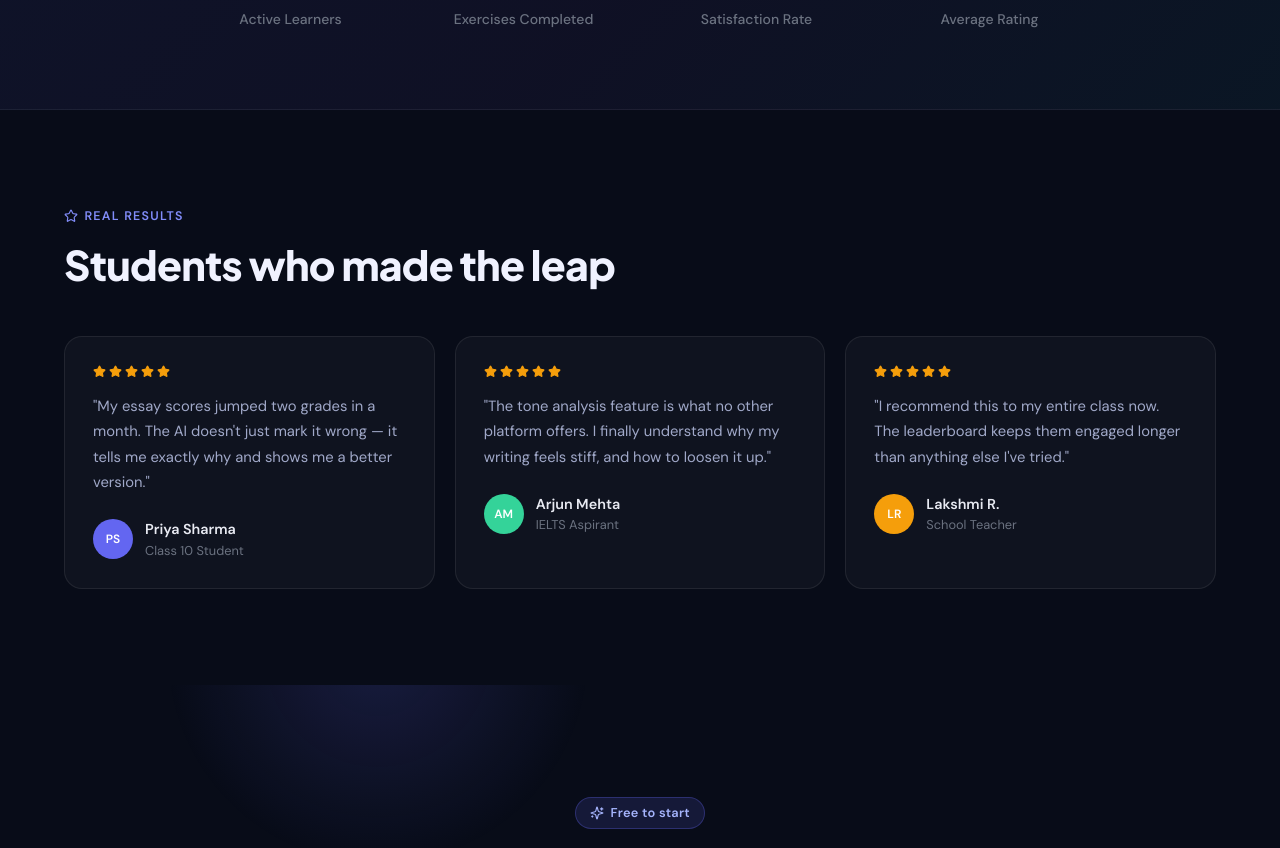
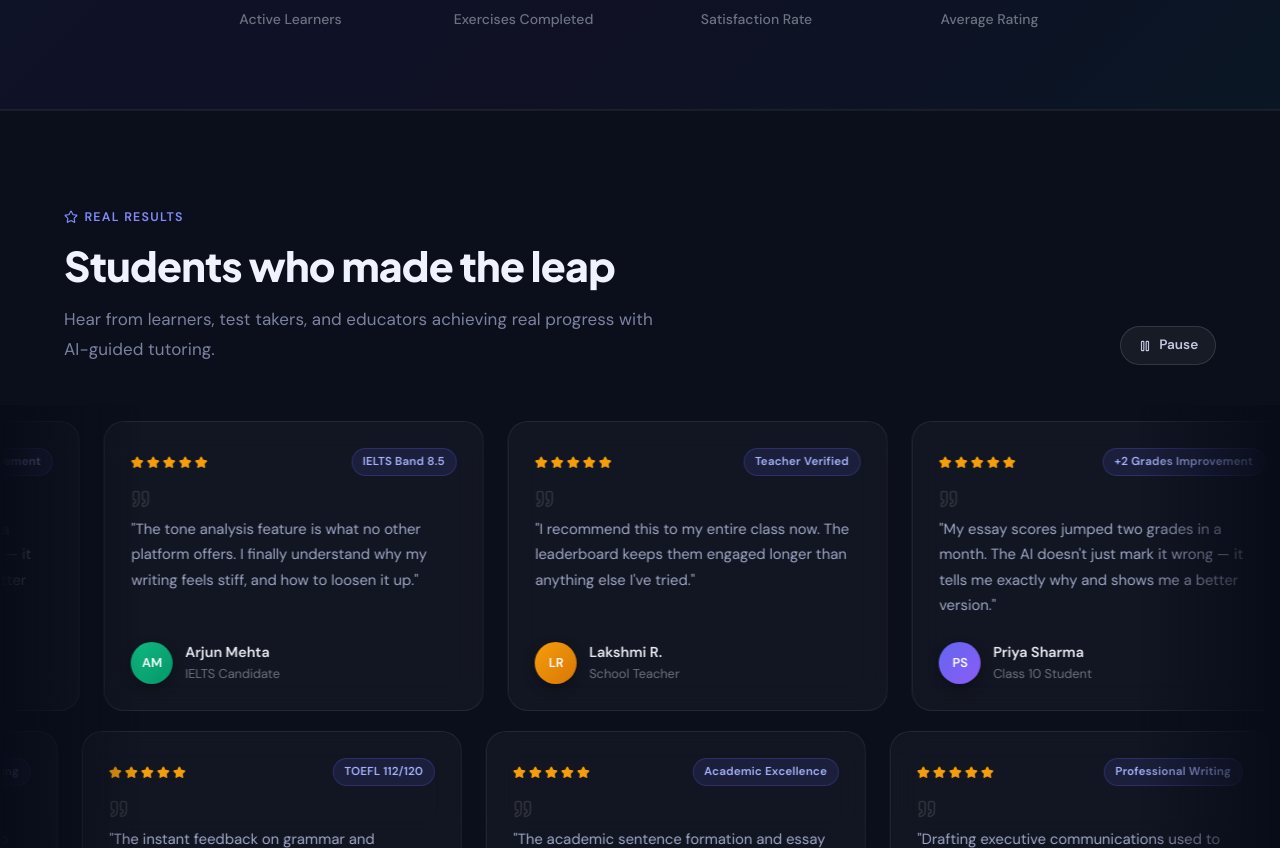
Before and after one commit to mayank-verma04/english-ai-tutor, a React (Vite) app in the folder frontend/: page / in a window 1280 px wide. Shown: the part 1952-2800 px from the top of the page. Built offline with nearby package versions, Linux system fonts and the light colour scheme; no server answers.

Commit message:
feat: implement animated testimonial marquee section with interactive playback controls

```diff
--- a/frontend/src/index.css
+++ b/frontend/src/index.css
@@ -876,38 +876,138 @@
   font-weight: 500;
 }
 
-/* ── TESTIMONIALS ────────────────────────────────────────────────────────────── */
-.home-testimonials {
+/* ── TESTIMONIALS MARQUEE ────────────────────────────────────────────────── */
+.home-testimonials-section {
+  position: relative;
+  padding: 6rem 0;
+  overflow: hidden;
+  border-top: 1px solid rgba(255, 255, 255, 0.05);
+  border-bottom: 1px solid rgba(255, 255, 255, 0.05);
+  background: rgba(255, 255, 255, 0.015);
+}
+
+.home-testimonials__header {
   max-width: 1200px;
-  margin: 0 auto;
-  padding: 6rem 1.5rem;
-}
-
-.home-testimonials__grid {
-  display: grid;
-  grid-template-columns: repeat(3, 1fr);
-  gap: 1.25rem;
-  margin-top: 3rem;
-}
-
-.home-testimonial-card {
-  background: rgba(255,255,255,0.03);
-  border: 1px solid rgba(255,255,255,0.08);
-  border-radius: 18px;
-  padding: 1.75rem;
-  transition: all 0.3s ease;
-}
-
-.home-testimonial-card:hover {
-  border-color: rgba(255,255,255,0.14);
-  transform: translateY(-3px);
-  box-shadow: 0 16px 40px rgba(0,0,0,0.35);
+  margin: 0 auto 2.5rem;
+  padding: 0 1.5rem;
+  display: flex;
+  justify-content: space-between;
+  align-items: flex-end;
+  gap: 2rem;
+}
+
+.home-testimonials__controls {
+  display: flex;
+  align-items: center;
+  gap: 0.75rem;
+  flex-shrink: 0;
+}
+
+.home-testimonials__control-btn {
+  display: inline-flex;
+  align-items: center;
+  gap: 0.45rem;
+  padding: 0.5rem 1.05rem;
+  border-radius: 999px;
+  background: rgba(255, 255, 255, 0.05);
+  border: 1px solid rgba(255, 255, 255, 0.12);
+  color: #C4C8E0;
+  font-family: 'DM Sans', sans-serif;
+  font-size: 0.85rem;
+  font-weight: 600;
+  cursor: pointer;
+  transition: all 0.25s ease;
+  white-space: nowrap;
+}
+
+.home-testimonials__control-btn:hover {
+  background: rgba(99, 102, 241, 0.15);
+  border-color: rgba(99, 102, 241, 0.35);
+  color: #F0F2FF;
+  transform: translateY(-1px);
+}
+
+.home-testimonials-marquee-wrap {
+  position: relative;
+  width: 100%;
+  overflow: hidden;
+  padding: 1rem 0;
+}
+
+.home-testimonials-marquee-track {
+  display: flex;
+  gap: 1.5rem;
+  width: max-content;
+  animation: home-testimonials-marquee 38s linear infinite;
+  will-change: transform;
+  transition: animation-play-state 0.3s ease;
+}
+
+.home-testimonials-marquee-track--reverse {
+  animation: home-testimonials-marquee-reverse 42s linear infinite;
+}
+
+@keyframes home-testimonials-marquee {
+  0% { transform: translateX(0); }
+  100% { transform: translateX(-50%); }
+}
+
+@keyframes home-testimonials-marquee-reverse {
+  0% { transform: translateX(-50%); }
+  100% { transform: translateX(0); }
+}
+
+.home-testimonial-card--marquee {
+  width: 380px;
+  flex-shrink: 0;
+  background: rgba(255, 255, 255, 0.03);
+  backdrop-filter: blur(16px);
+  -webkit-backdrop-filter: blur(16px);
+  border: 1px solid rgba(255, 255, 255, 0.08);
+  border-radius: 20px;
+  padding: 1.65rem;
+  transition: all 0.3s cubic-bezier(0.4, 0, 0.2, 1);
+  display: flex;
+  flex-direction: column;
+  justify-content: space-between;
+  cursor: default;
+}
+
+.home-testimonial-card--marquee:hover {
+  background: rgba(255, 255, 255, 0.06);
+  border-color: rgba(99, 102, 241, 0.35);
+  transform: translateY(-6px) scale(1.01);
+  box-shadow: 0 20px 45px rgba(0, 0, 0, 0.45), 0 0 25px rgba(99, 102, 241, 0.12);
+}
+
+.home-testimonial-card__header {
+  display: flex;
+  align-items: center;
+  justify-content: space-between;
+  gap: 0.75rem;
+  margin-bottom: 0.85rem;
 }
 
 .home-testimonial-card__stars {
   display: flex;
   gap: 3px;
-  margin-bottom: 1rem;
+}
+
+.home-testimonial-card__badge {
+  font-size: 0.72rem;
+  font-weight: 700;
+  letter-spacing: 0.02em;
+  padding: 0.25rem 0.65rem;
+  border-radius: 999px;
+  background: rgba(99, 102, 241, 0.12);
+  border: 1px solid rgba(99, 102, 241, 0.25);
+  color: #A5B4FC;
+  white-space: nowrap;
+}
+
+.home-testimonial-card__quote-icon {
+  color: rgba(255, 255, 255, 0.12);
+  margin-bottom: 0.5rem;
 }
 
 .home-testimonial-card__text {
@@ -915,7 +1015,6 @@
   line-height: 1.7;
   color: #A0A8C8;
   margin-bottom: 1.5rem;
-  flex: 1;
 }
 
 .home-testimonial-card__author {
@@ -925,16 +1024,17 @@
 }
 
 .home-testimonial-card__avatar {
-  width: 40px;
-  height: 40px;
+  width: 42px;
+  height: 42px;
   border-radius: 50%;
   display: flex;
   align-items: center;
   justify-content: center;
-  font-size: 0.75rem;
+  font-size: 0.8rem;
   font-weight: 700;
   color: #fff;
   flex-shrink: 0;
+  box-shadow: 0 4px 12px rgba(0,0,0,0.3);
 }
 
 .home-testimonial-card__name {
@@ -1207,11 +1307,12 @@
 /* Reduced motion */
 @media (prefers-reduced-motion: reduce) {
   .home-marquee-track,
+  .home-testimonials-marquee-track,
   .home-hero__orb,
   .home-hero__card-wrap,
   .home-hero__score-bar-fill {
     animation: none;
-}
+  }
 }
 
 /* ─────────────────────────────────────────────────────────────────────────────
--- a/frontend/src/pages/Index.tsx
+++ b/frontend/src/pages/Index.tsx
@@ -19,6 +19,9 @@ import {
   Twitter,
   Linkedin,
   Mail,
+  Play,
+  Pause,
+  Quote,
 } from "lucide-react";
 
 // ─── Marquee data ─────────────────────────────────────────────────────────────
@@ -98,23 +101,59 @@ const TESTIMONIALS = [
     role: "Class 10 Student",
     text: "My essay scores jumped two grades in a month. The AI doesn't just mark it wrong — it tells me exactly why and shows me a better version.",
     avatar: "PS",
-    color: "#6366F1",
+    color: "linear-gradient(135deg, #6366F1, #8B5CF6)",
+    badge: "+2 Grades Improvement",
+    rating: 5,
   },
   {
     name: "Arjun Mehta",
-    role: "IELTS Aspirant",
+    role: "IELTS Candidate",
     text: "The tone analysis feature is what no other platform offers. I finally understand why my writing feels stiff, and how to loosen it up.",
     avatar: "AM",
-    color: "#34D399",
+    color: "linear-gradient(135deg, #10B981, #059669)",
+    badge: "IELTS Band 8.5",
+    rating: 5,
   },
   {
     name: "Lakshmi R.",
     role: "School Teacher",
     text: "I recommend this to my entire class now. The leaderboard keeps them engaged longer than anything else I've tried.",
     avatar: "LR",
-    color: "#F59E0B",
+    color: "linear-gradient(135deg, #F59E0B, #D97706)",
+    badge: "Teacher Verified",
+    rating: 5,
+  },
+  {
+    name: "Rohan Verma",
+    role: "Software Engineer",
+    text: "Drafting executive communications used to take me 30 minutes. Now with Tone Practice, I write crisp, clear reports effortlessly.",
+    avatar: "RV",
+    color: "linear-gradient(135deg, #EC4899, #DB2777)",
+    badge: "Professional Writing",
+    rating: 5,
+  },
+  {
+    name: "Ananya Roy",
+    role: "TOEFL Aspirant",
+    text: "The instant feedback on grammar and contextual definitions inside comprehension passages sped up my preparation immensely!",
+    avatar: "AR",
+    color: "linear-gradient(135deg, #0EA5E9, #0284C7)",
+    badge: "TOEFL 112/120",
+    rating: 5,
+  },
+  {
+    name: "David Chen",
+    role: "University Researcher",
+    text: "The academic sentence formation and essay structure feedback helped me publish my first research paper in English with confidence.",
+    avatar: "DC",
+    color: "linear-gradient(135deg, #8B5CF6, #7C3AED)",
+    badge: "Academic Excellence",
+    rating: 5,
   },
 ];
+
+const ROW1_TESTIMONIALS = [...TESTIMONIALS.slice(0, 3), ...TESTIMONIALS.slice(0, 3), ...TESTIMONIALS.slice(0, 3)];
+const ROW2_TESTIMONIALS = [...TESTIMONIALS.slice(3, 6), ...TESTIMONIALS.slice(3, 6), ...TESTIMONIALS.slice(3, 6)];
 
 // ─── Component ────────────────────────────────────────────────────────────────
 
@@ -122,6 +161,8 @@ const Index = () => {
   const navigate = useNavigate();
   const [scrolled, setScrolled] = useState(false);
   const [marqueeHovered, setMarqueeHovered] = useState(false);
+  const [testimonialPaused, setTestimonialPaused] = useState(false);
+  const [testimonialHovered, setTestimonialHovered] = useState(false);
   const heroRef = useRef<HTMLElement>(null);
 
   useEffect(() => {
@@ -340,22 +381,60 @@ const Index = () => {
         </div>
       </section>
 
-      {/* ── TESTIMONIALS ───────────────────────────────────────────── */}
-      <section className="home-testimonials" id="testimonials">
+      {/* ── TESTIMONIALS MARQUEE ───────────────────────────────────── */}
+      <section className="home-testimonials-section" id="testimonials">
+        <div className="home-testimonials__header">
+          <div>
             <div className="home-section-eyebrow">
               <Star size={14} /> Real results
             </div>
             <h2 className="home-section-title">Students who made the leap</h2>
+            <p className="home-section-sub">
+              Hear from learners, test takers, and educators achieving real progress with AI-guided tutoring.
+            </p>
+          </div>
 
-        <div className="home-testimonials__grid">
-          {TESTIMONIALS.map((t, i) => (
-            <div key={i} className="home-testimonial-card">
+          <div className="home-testimonials__controls">
+            <button
+              className="home-testimonials__control-btn"
+              onClick={() => setTestimonialPaused(!testimonialPaused)}
+              aria-label={testimonialPaused ? "Resume auto scroll" : "Pause auto scroll"}
+            >
+              {testimonialPaused ? <Play size={14} /> : <Pause size={14} />}
+              <span>{testimonialPaused ? "Resume" : "Pause"}</span>
+            </button>
+          </div>
+        </div>
+
+        <div
+          className="home-testimonials-marquee-wrap"
+          onMouseEnter={() => setTestimonialHovered(true)}
+          onMouseLeave={() => setTestimonialHovered(false)}
+        >
+          <div className="home-marquee-section__fade-left" />
+          <div className="home-marquee-section__fade-right" />
+
+          {/* Row 1: Leftward infinite scroll */}
+          <div
+            className="home-testimonials-marquee-track"
+            style={{
+              animationPlayState: (testimonialPaused || testimonialHovered) ? "paused" : "running"
+            }}
+          >
+            {ROW1_TESTIMONIALS.map((t, i) => (
+              <div key={`r1-${i}`} className="home-testimonial-card--marquee">
+                <div>
+                  <div className="home-testimonial-card__header">
                     <div className="home-testimonial-card__stars">
-                {[...Array(5)].map((_, j) => (
+                      {[...Array(t.rating)].map((_, j) => (
                         <Star key={j} size={13} fill="#F59E0B" color="#F59E0B" />
                       ))}
                     </div>
+                    <span className="home-testimonial-card__badge">{t.badge}</span>
+                  </div>
+                  <Quote size={20} className="home-testimonial-card__quote-icon" />
                   <p className="home-testimonial-card__text">"{t.text}"</p>
+                </div>
                 <div className="home-testimonial-card__author">
                   <div className="home-testimonial-card__avatar" style={{ background: t.color }}>
                     {t.avatar}
@@ -368,7 +447,44 @@ const Index = () => {
               </div>
             ))}
           </div>
+
+          {/* Row 2: Rightward infinite scroll */}
+          <div
+            className="home-testimonials-marquee-track home-testimonials-marquee-track--reverse"
+            style={{
+              animationPlayState: (testimonialPaused || testimonialHovered) ? "paused" : "running",
+              marginTop: "1.25rem"
+            }}
+          >
+            {ROW2_TESTIMONIALS.map((t, i) => (
+              <div key={`r2-${i}`} className="home-testimonial-card--marquee">
+                <div>
+                  <div className="home-testimonial-card__header">
+                    <div className="home-testimonial-card__stars">
+                      {[...Array(t.rating)].map((_, j) => (
+                        <Star key={j} size={13} fill="#F59E0B" color="#F59E0B" />
+                      ))}
+                    </div>
+                    <span className="home-testimonial-card__badge">{t.badge}</span>
+                  </div>
+                  <Quote size={20} className="home-testimonial-card__quote-icon" />
+                  <p className="home-testimonial-card__text">"{t.text}"</p>
+                </div>
+                <div className="home-testimonial-card__author">
+                  <div className="home-testimonial-card__avatar" style={{ background: t.color }}>
+                    {t.avatar}
+                  </div>
+                  <div>
+                    <div className="home-testimonial-card__name">{t.name}</div>
+                    <div className="home-testimonial-card__role">{t.role}</div>
+                  </div>
+                </div>
+              </div>
+            ))}
+          </div>
+        </div>
       </section>
+
 
       {/* ── CTA ────────────────────────────────────────────────────── */}
       <section className="home-cta" id="cta">
```
Lines whose indentation alone changed are shown as unchanged.
